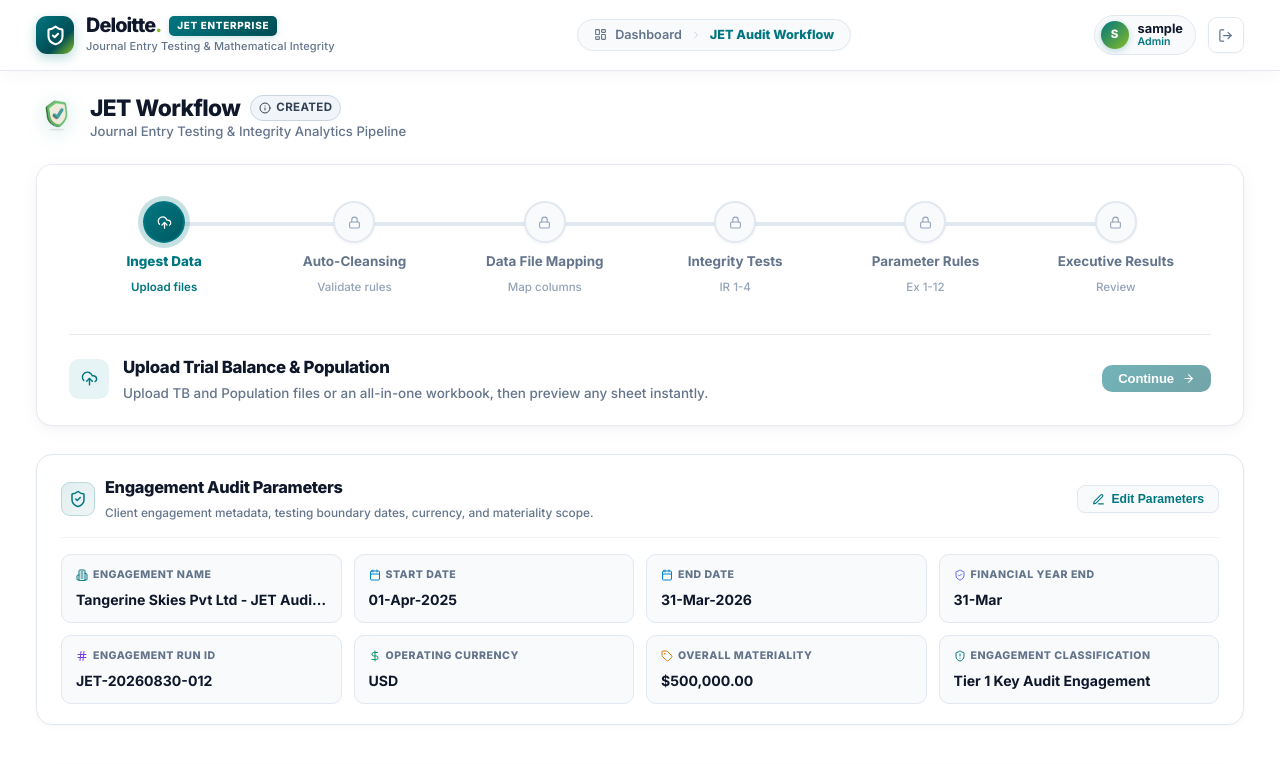
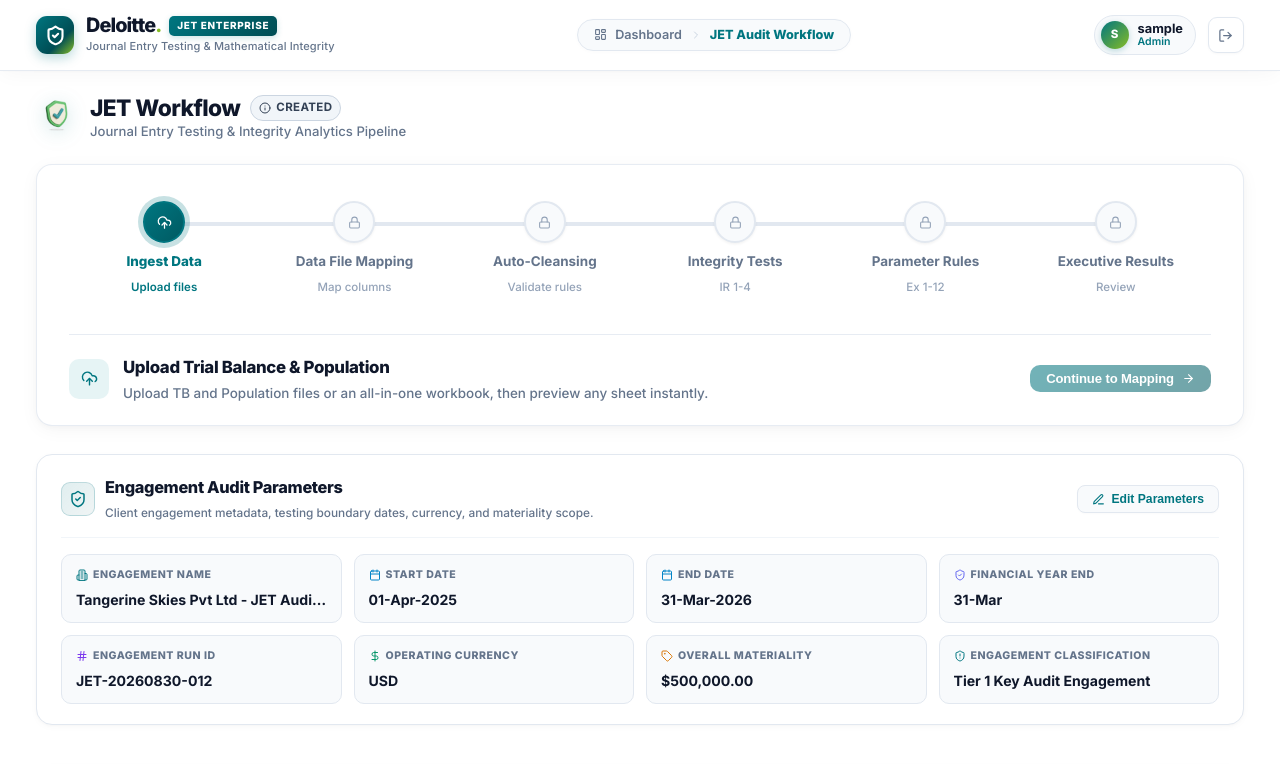
Before and after one commit to Aayush007A/automated_JET, a React (Vite) app in the folder frontend/: page /spark-jet in a window 1280 px wide. Shown: the top 764 px of the page. Built offline with nearby package versions, Linux system fonts and the light colour scheme; sample sign-in values are in the browser's storage.

Commit message:
refactor(workflow): reorder sequence to Step 2 (Data File Mapping) and Step 3 (Auto-Cleansing & Constraints Validation)

```diff
--- a/frontend/src/pages/OmniaJet/OmniaJetWorkflow.tsx
+++ b/frontend/src/pages/OmniaJet/OmniaJetWorkflow.tsx
@@ -24,8 +24,8 @@
 
 const STEPS: TimelineStep[] = [
   { id: 1, label: 'Ingest Datasets', sub: 'Upload files', icon: UploadCloud },
-  { id: 2, label: 'Auto-Cleansing', sub: 'Validate rules', icon: Sparkles },
-  { id: 3, label: 'Data File Mapping', sub: 'CDM Mapping', icon: Table },
+  { id: 2, label: 'Data File Mapping', sub: 'CDM Mapping', icon: Table },
+  { id: 3, label: 'Auto-Cleansing', sub: 'Validate rules', icon: Sparkles },
   { id: 4, label: 'Audit Parameters', sub: 'Golden Checks', icon: Settings },
   { id: 5, label: 'Data Quality & Recon', sub: '20 DQC Engine', icon: Activity },
   { id: 6, label: 'Executive Results', sub: 'Review', icon: BarChart3 },
@@ -33,8 +33,8 @@
 
 const STEP_COPY: Record<number, { title: string; desc: string }> = {
   1: { title: 'Upload Audit Datasets', desc: 'Upload your multi-sheet workbook or separate CSV files for TB, Population and COA.' },
-  2: { title: 'Automated Data Cleansing & Constraints Check', desc: 'Cleanse raw data and validate 16 mandatory audit schema rules.' },
-  3: { title: 'Data File Mapping', desc: 'Map columns to the standard Deloitte CDM model across Trial Balance, General Ledger, and Chart of Accounts.' },
+  2: { title: 'Data File Mapping', desc: 'Map columns to the standard Deloitte CDM model across Trial Balance, General Ledger, and Chart of Accounts.' },
+  3: { title: 'Automated Data Cleansing & Constraints Check', desc: 'Cleanse raw data and validate 16 mandatory audit schema rules.' },
   4: { title: 'Audit Parameters & Golden Checks', desc: 'Define fiscal periods, currency handling, decimal formats and toggleable DQC rules.' },
   5: { title: 'Data Quality & Reconciliation Engine', desc: 'Executing CDM preparation, currency reconciliation and 20 DQC golden checks.' },
   6: { title: 'Executive Results & Audit Workpapers', desc: 'Review account reconciliation, DQC golden matrix, control totals, and generated artifacts.' },
@@ -791,7 +791,7 @@
     if (currentStep === 1) {
       return (
         <button onClick={() => { setCurrentStep(2); setMaxCompletedStep(prev => Math.max(prev, 1)); }} disabled={!isStep1Valid} className="btn-primary" style={{ padding: '6px 16px', fontSize: '0.82rem' }}>
-          Continue to Auto-Cleansing <ArrowRight size={13} />
+          Continue to Mapping <ArrowRight size={13} />
         </button>
       );
     }
@@ -803,6 +803,28 @@
           </button>
           <button
             onClick={() => { setCurrentStep(3); setMaxCompletedStep((prev) => Math.max(prev, 2)); }}
+            disabled={!hasRequiredMappings}
+            className="btn-primary"
+            style={{
+              padding: '6px 16px', fontSize: '0.82rem',
+              opacity: !hasRequiredMappings ? 0.45 : 1,
+              cursor: !hasRequiredMappings ? 'not-allowed' : 'pointer'
+            }}
+            title={!hasRequiredMappings ? 'Map all required fields in Trial Balance, GL, and Chart of Accounts to proceed' : 'Continue to Auto-Cleansing'}
+          >
+            Continue to Auto-Cleansing <ArrowRight size={13} />
+          </button>
+        </div>
+      );
+    }
+    if (currentStep === 3) {
+      return (
+        <div style={{ display: 'flex', alignItems: 'center', gap: '8px' }}>
+          <button onClick={() => setCurrentStep(2)} className="btn-secondary" style={{ padding: '6px 14px', fontSize: '0.82rem' }}>
+            <ArrowLeft size={13} /> Back
+          </button>
+          <button
+            onClick={() => { setCurrentStep(4); setMaxCompletedStep(prev => Math.max(prev, 3)); }}
             disabled={autoCleaning || !isConstraintsPassed}
             className="btn-primary"
             style={{
@@ -810,25 +832,11 @@
               opacity: autoCleaning || !isConstraintsPassed ? 0.45 : 1,
               cursor: autoCleaning || !isConstraintsPassed ? 'not-allowed' : 'pointer'
             }}
-            title={!isConstraintsPassed ? 'All required data checks must pass before proceeding' : 'Continue to Mapping'}
-          >
-            Continue to Mapping <ArrowRight size={13} />
-          </button>
-        </div>
-      );
-    }
-    if (currentStep === 3) {
-      return (
-        <>
-          <button onClick={() => setCurrentStep(2)} className="btn-secondary" style={{ padding: '6px 14px', fontSize: '0.82rem' }}><ArrowLeft size={13} /> Back</button>
-          <button
-            onClick={() => { setCurrentStep(4); setMaxCompletedStep(prev => Math.max(prev, 3)); }}
-            className="btn-primary"
-            style={{ padding: '6px 16px', fontSize: '0.82rem' }}
+            title={!isConstraintsPassed ? 'All required data checks must pass before proceeding' : 'Continue to Parameters'}
           >
             Continue to Parameters <ArrowRight size={13} />
           </button>
-        </>
+        </div>
       );
     }
     if (currentStep === 4) {
@@ -986,25 +994,8 @@
           </div>
         )}
 
-        {/* STEP 2: AUTO-CLEANSING & SCHEMA CONSTRAINTS VALIDATION */}
+        {/* STEP 2: DATA FILE MAPPING (TAB SWITCHER VIEW) */}
         {currentStep === 2 && (
-          <div>
-            <AutoCleanConstraintsPanel
-              workflowType="OMNIA_JET"
-              runId={runId || undefined}
-              autoCleanReport={autoCleanReport}
-              onReportUpdate={(rep) => setAutoCleanReport(rep)}
-              onPreviewFailedRows={handlePreviewArtifact}
-              tbRowCount={dynamicTbCount || 22}
-              glRowCount={dynamicGlCount || 36}
-              coaRowCount={26}
-              onProceed={() => setCurrentStep(3)}
-            />
-          </div>
-        )}
-
-        {/* STEP 3: DATA FILE MAPPING (TAB SWITCHER VIEW) */}
-        {currentStep === 3 && (
           <div>
             <DataFileMappingWorkspace
               datasets={[
@@ -1038,6 +1029,23 @@
                   rowCount: 26,
                 },
               ]}
+              onProceed={() => setCurrentStep(3)}
+            />
+          </div>
+        )}
+
+        {/* STEP 3: AUTO-CLEANSING & SCHEMA CONSTRAINTS VALIDATION */}
+        {currentStep === 3 && (
+          <div>
+            <AutoCleanConstraintsPanel
+              workflowType="OMNIA_JET"
+              runId={runId || undefined}
+              autoCleanReport={autoCleanReport}
+              onReportUpdate={(rep) => setAutoCleanReport(rep)}
+              onPreviewFailedRows={handlePreviewArtifact}
+              tbRowCount={dynamicTbCount || 22}
+              glRowCount={dynamicGlCount || 36}
+              coaRowCount={26}
               onProceed={() => setCurrentStep(4)}
             />
           </div>
--- a/frontend/src/pages/SparkJet/SparkJetWorkflow.tsx
+++ b/frontend/src/pages/SparkJet/SparkJetWorkflow.tsx
@@ -28,8 +28,8 @@
 
 const STEPS: TimelineStep[] = [
   { id: 1, label: 'Ingest Data', sub: 'Upload files', icon: UploadCloud },
-  { id: 2, label: 'Auto-Cleansing', sub: 'Validate rules', icon: Sparkles },
-  { id: 3, label: 'Data File Mapping', sub: 'Map columns', icon: Table },
+  { id: 2, label: 'Data File Mapping', sub: 'Map columns', icon: Table },
+  { id: 3, label: 'Auto-Cleansing', sub: 'Validate rules', icon: Sparkles },
   { id: 4, label: 'Integrity Tests', sub: 'IR 1-4', icon: Activity },
   { id: 5, label: 'Parameter Rules', sub: 'Ex 1-12', icon: Settings },
   { id: 6, label: 'Executive Results', sub: 'Review', icon: BarChart3 },
@@ -37,8 +37,8 @@
 
 const STEP_COPY: Record<number, { title: string; desc: string }> = {
   1: { title: 'Upload Trial Balance & Population', desc: 'Upload TB and Population files or an all-in-one workbook, then preview any sheet instantly.' },
-  2: { title: 'Automated Data Cleansing & Constraints Check', desc: 'Verify column types, auto-standardize dates and numeric values, and validate audit constraints.' },
-  3: { title: 'Data File Mapping', desc: 'Map columns to the standard Deloitte canonical schema for Trial Balance and Population.' },
+  2: { title: 'Data File Mapping', desc: 'Map columns to the standard Deloitte canonical schema for Trial Balance and Population.' },
+  3: { title: 'Automated Data Cleansing & Constraints Check', desc: 'Verify column types, auto-standardize dates and numeric values, and validate audit constraints.' },
   4: { title: 'Integrity & Data Readiness Tests (IR 1-4)', desc: 'Execute and review core integrity checks (Control Totals, Gaps, Seldom Accounts).' },
   5: { title: 'Exception Testing Parameters (Ex 1-12)', desc: 'Configure risk thresholds, account lists, keywords, and unrelated financial statement pairings.' },
   6: { title: 'Executive Summary & Audit Deliverables', desc: 'Interactive visual analytics, exception distributions, and one-click ZIP download of all outputs.' },
@@ -1343,7 +1343,7 @@
     if (currentStep === 1) {
       return (
         <button onClick={() => { setCurrentStep(2); setMaxCompletedStep(prev => Math.max(prev, 1)); }} disabled={!isStep1Valid} className="btn-primary" style={{ padding: '6px 16px', fontSize: '0.82rem' }}>
-          Continue <ArrowRight size={13} />
+          Continue to Mapping <ArrowRight size={13} />
         </button>
       );
     }
@@ -1355,6 +1355,28 @@
           </button>
           <button
             onClick={() => { setCurrentStep(3); setMaxCompletedStep((prev) => Math.max(prev, 2)); }}
+            disabled={!hasRequiredMappings}
+            className="btn-primary"
+            style={{
+              padding: '6px 16px', fontSize: '0.82rem',
+              opacity: !hasRequiredMappings ? 0.45 : 1,
+              cursor: !hasRequiredMappings ? 'not-allowed' : 'pointer'
+            }}
+            title={!hasRequiredMappings ? 'Map all required fields in Trial Balance and Population to proceed' : 'Continue to Auto-Cleansing'}
+          >
+            Continue to Auto-Cleansing <ArrowRight size={13} />
+          </button>
+        </div>
+      );
+    }
+    if (currentStep === 3) {
+      return (
+        <div style={{ display: 'flex', alignItems: 'center', gap: '8px' }}>
+          <button onClick={() => setCurrentStep(2)} className="btn-secondary" style={{ padding: '6px 14px', fontSize: '0.82rem' }}>
+            <ArrowLeft size={13} /> Back
+          </button>
+          <button
+            onClick={() => { setCurrentStep(4); setMaxCompletedStep((prev) => Math.max(prev, 3)); }}
             disabled={autoCleaning || !isConstraintsPassed}
             className="btn-primary"
             style={{
@@ -1362,25 +1384,11 @@
               opacity: autoCleaning || !isConstraintsPassed ? 0.45 : 1,
               cursor: autoCleaning || !isConstraintsPassed ? 'not-allowed' : 'pointer'
             }}
-            title={!isConstraintsPassed ? 'All required checkpoints must pass before proceeding' : 'Continue to Mapping'}
-          >
-            Continue to Mapping <ArrowRight size={13} />
-          </button>
-        </div>
-      );
-    }
-    if (currentStep === 3) {
-      return (
-        <>
-          <button onClick={() => setCurrentStep(2)} className="btn-secondary" style={{ padding: '6px 14px', fontSize: '0.82rem' }}><ArrowLeft size={13} /> Back</button>
-          <button
-            onClick={() => { setCurrentStep(4); setMaxCompletedStep((prev) => Math.max(prev, 3)); }}
-            className="btn-primary"
-            style={{ padding: '6px 16px', fontSize: '0.82rem' }}
+            title={!isConstraintsPassed ? 'All required checkpoints must pass before proceeding' : 'Continue to IR Testing'}
           >
             Continue to IR Testing <ArrowRight size={13} />
           </button>
-        </>
+        </div>
       );
     }
     if (currentStep === 4) {
@@ -1557,25 +1565,8 @@
           </div>
         )}
 
-        {/* STEP 2: AUTO-CLEANSING & SCHEMA CONSTRAINTS VALIDATION */}
+        {/* STEP 2: DATA FILE MAPPING (TAB SWITCHER VIEW) */}
         {currentStep === 2 && (
-          <div>
-            <AutoCleanConstraintsPanel
-              workflowType="SPARK_JET"
-              runId={runId || undefined}
-              autoCleanReport={autoCleanReport}
-              onReportUpdate={(rep) => setAutoCleanReport(rep)}
-              onPreviewFailedRows={handlePreviewArtifact}
-              tbRowCount={status?.totalInputRows?.tb || 22}
-              glRowCount={status?.totalInputRows?.gl || (status?.glCheckpointsSummary?.totalLines || 36)}
-              coaRowCount={0}
-              onProceed={() => setCurrentStep(3)}
-            />
-          </div>
-        )}
-
-        {/* STEP 3: DATA FILE MAPPING (TAB SWITCHER VIEW) */}
-        {currentStep === 3 && (
           <div>
             <DataFileMappingWorkspace
               datasets={[
@@ -1599,8 +1590,25 @@
                 },
               ]}
               onProceed={() => {
-                setCurrentStep(4);
+                setCurrentStep(3);
               }}
+            />
+          </div>
+        )}
+
+        {/* STEP 3: AUTO-CLEANSING & SCHEMA CONSTRAINTS VALIDATION */}
+        {currentStep === 3 && (
+          <div>
+            <AutoCleanConstraintsPanel
+              workflowType="SPARK_JET"
+              runId={runId || undefined}
+              autoCleanReport={autoCleanReport}
+              onReportUpdate={(rep) => setAutoCleanReport(rep)}
+              onPreviewFailedRows={handlePreviewArtifact}
+              tbRowCount={status?.totalInputRows?.tb || 22}
+              glRowCount={status?.totalInputRows?.gl || (status?.glCheckpointsSummary?.totalLines || 36)}
+              coaRowCount={0}
+              onProceed={() => setCurrentStep(4)}
             />
           </div>
         )}
```
